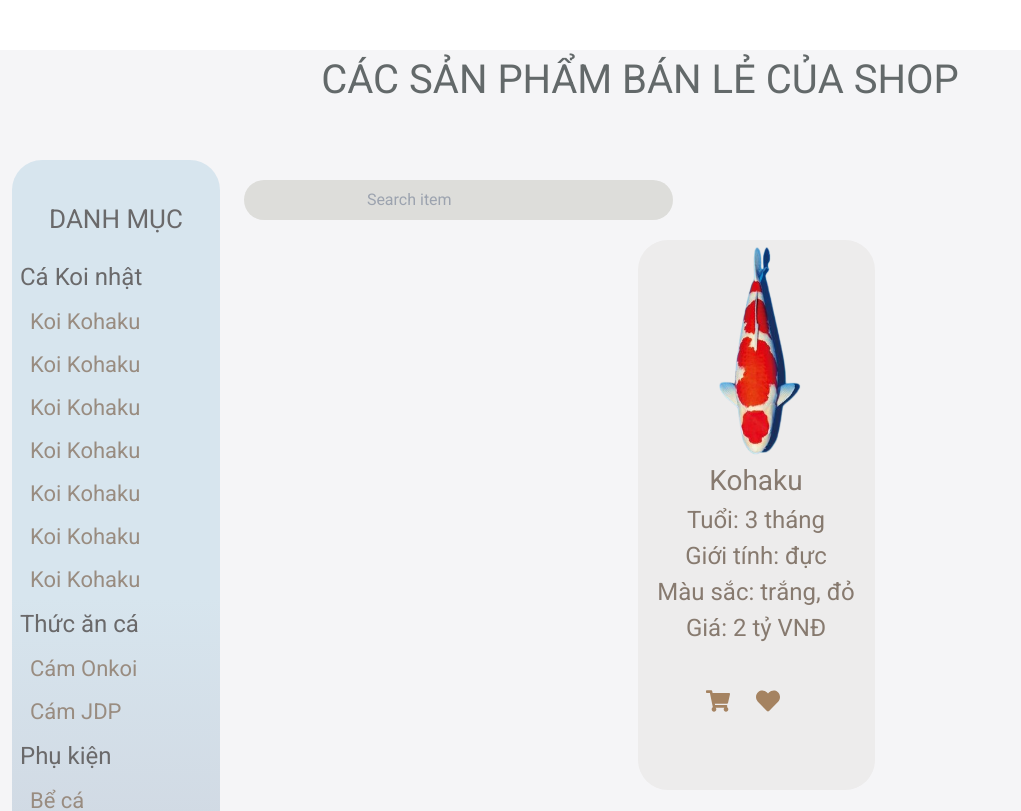
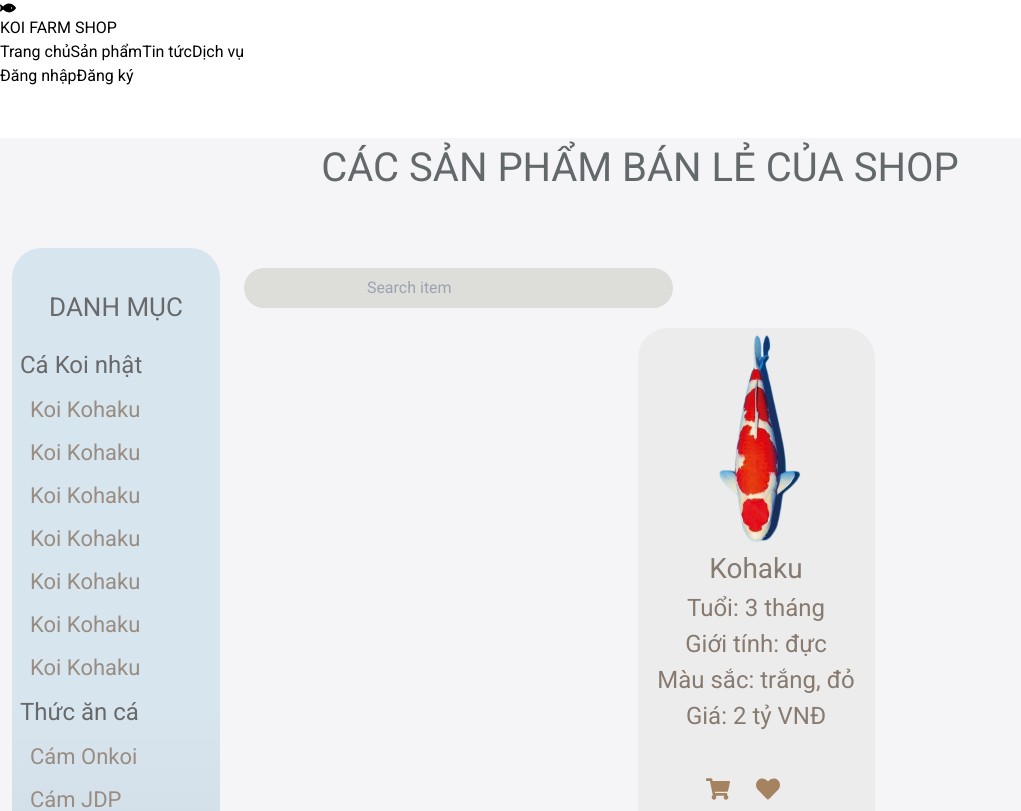
Before and after one commit to ManhCuong2003/Fall2024SWD392_SE1707_Group4_Front-end, a React (Vite) app: page /list-page in a window 1280 px wide. Shown: the top 811 px of the page, without its empty margins (0-1021 px from the left). Built offline with nearby package versions, Linux system fonts and the light colour scheme.

Commit message:
updated ProductListPage

```diff
--- a/src/layouts/CustomerSideBar/style.scss
+++ b/src/layouts/CustomerSideBar/style.scss
@@ -2,7 +2,7 @@
     width: 20%;
     background: linear-gradient(180deg, #D7E5EE 50%, #D1DAE4 75%);
     width: 208px;
-    height: 876px;
+    height: fit-content;
     border-radius: 30px;
     h4 {
         text-align: center;
--- a/src/pages/commonPage/ProductListPage/ProductListPage.jsx
+++ b/src/pages/commonPage/ProductListPage/ProductListPage.jsx
@@ -5,11 +5,14 @@ import koi from '../../../assets/images/koi.png'
 import { FaShoppingCart, FaHeart } from "react-icons/fa";
 import Footer from '../../../layouts/Footer/Footer.jsx'
 import CustomerSideBar from '../../../layouts/CustomerSideBar/CustomerSideBar.jsx';
+import Nav from '../../../layouts/Header/Nav.jsx';
 
 
 const ProductListPage = () => {
 
     return (
+        <div>
+            <Nav />
             <div className="product-list-page">
 
                 <h2>CÁC SẢN PHẨM BÁN LẺ CỦA SHOP</h2>
@@ -38,6 +41,8 @@ const ProductListPage = () => {
                         </div>
                     </div>
                 </div>
+
+            </div>
             <Footer />
         </div>
     )
```
Lines whose indentation alone changed are shown as unchanged.
